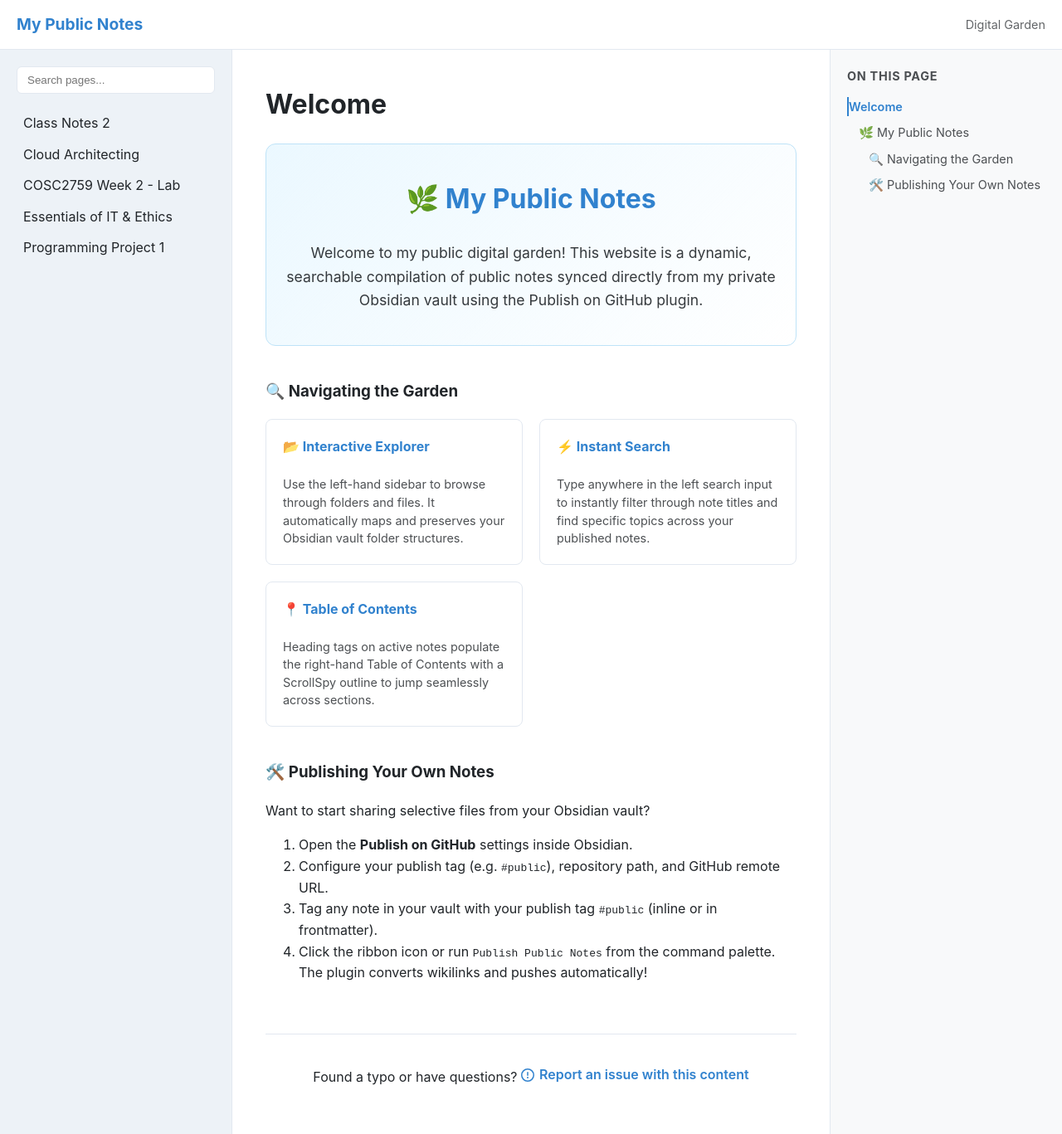
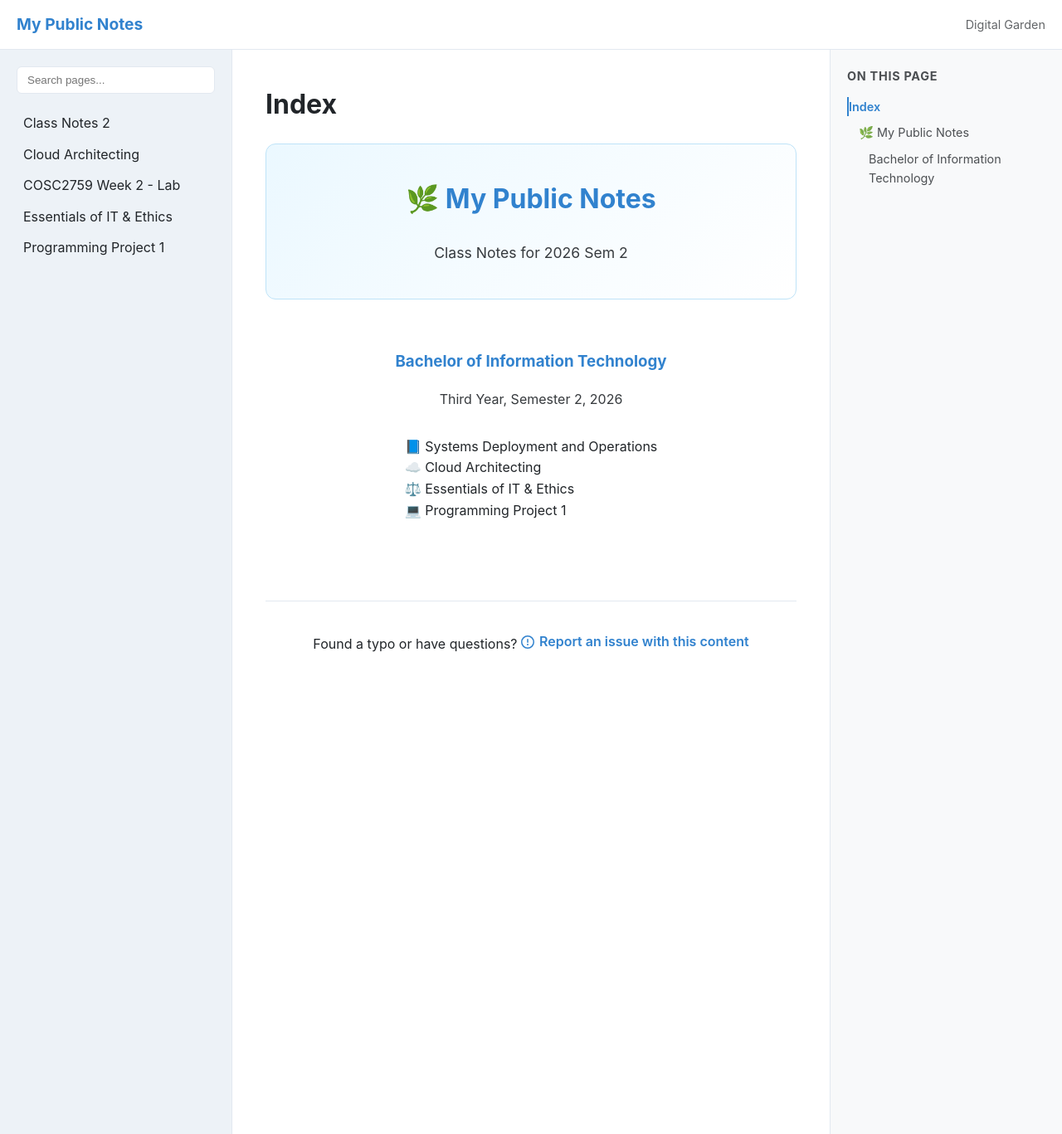
Before and after one commit to RajLogic/Notes-2026, a Jekyll site: the page built from index.md, in a window 1280 px wide and 1367 px high. Shown: the whole window at 83% size. Built offline with Jekyll 4.4.1, drawn with Linux system fonts in a browser that asks for light colours.

Commit message:
Publish [2026-07-29 22:58]: +0 ~1 -0
Detailed Site Changes:

Modified:
  - index.md

```diff
--- a/index.md
+++ b/index.md
@@ -1,42 +1,22 @@
 ---
-layout: default
-title: "Welcome"
+layout: "default"
+title: "Index"
 ---
 
 <div class="welcome-hero" style="padding: 40px 20px; text-align: center; background: linear-gradient(135deg, var(--badge-bg) 0%, transparent 100%); border-radius: 12px; margin-bottom: 40px; border: 1px solid var(--badge-border);">
   <h2 style="font-size: 2.0rem; margin-top: 0; color: var(--primary-color);">🌿 {{ site.title }}</h2>
   <p style="font-size: 1.1rem; opacity: 0.9; max-width: 600px; margin: 15px auto 0;">
-    Welcome to my public digital garden! This website is a dynamic, searchable compilation of public notes synced directly from my private Obsidian vault using the Publish on GitHub plugin.
+    Class Notes for 2026 Sem 2
   </p>
 </div>
 
-### 🔍 Navigating the Garden
-
-<div class="navigation-grid" style="display: grid; grid-template-columns: repeat(auto-fit, minmax(240px, 1fr)); gap: 20px; margin-bottom: 40px;">
-  <div class="nav-card" style="padding: 20px; border: 1px solid var(--border-color); border-radius: 8px; background: var(--content-bg);">
-    <h4 style="margin-top: 0; color: var(--primary-color);">📂 Interactive Explorer</h4>
-    <p style="font-size: 0.9rem; margin-bottom: 0; opacity: 0.8; line-height: 1.5;">
-      Use the left-hand sidebar to browse through folders and files. It automatically maps and preserves your Obsidian vault folder structures.
-    </p>
-  </div>
-  <div class="nav-card" style="padding: 20px; border: 1px solid var(--border-color); border-radius: 8px; background: var(--content-bg);">
-    <h4 style="margin-top: 0; color: var(--primary-color);">⚡ Instant Search</h4>
-    <p style="font-size: 0.9rem; margin-bottom: 0; opacity: 0.8; line-height: 1.5;">
-      Type anywhere in the left search input to instantly filter through note titles and find specific topics across your published notes.
-    </p>
-  </div>
-  <div class="nav-card" style="padding: 20px; border: 1px solid var(--border-color); border-radius: 8px; background: var(--content-bg);">
-    <h4 style="margin-top: 0; color: var(--primary-color);">📍 Table of Contents</h4>
-    <p style="font-size: 0.9rem; margin-bottom: 0; opacity: 0.8; line-height: 1.5;">
-      Heading tags on active notes populate the right-hand Table of Contents with a ScrollSpy outline to jump seamlessly across sections.
-    </p>
-  </div>
+<div class="education-info" style="padding: 20px; text-align: center; margin-bottom: 40px;">
+  <h3 style="margin-top: 0; color: var(--primary-color);">Bachelor of Information Technology</h3>
+  <p style="opacity: 0.9; margin: 5px 0 15px;">Third Year, Semester 2, 2026</p>
+  <ul style="list-style: none; padding: 0; display: inline-block; text-align: left;">
+    <li>📘 Systems Deployment and Operations</li>
+    <li>☁️ Cloud Architecting</li>
+    <li>⚖️ Essentials of IT & Ethics</li>
+    <li>💻 Programming Project 1</li>
+  </ul>
 </div>
-
-### 🛠️ Publishing Your Own Notes
-
-Want to start sharing selective files from your Obsidian vault?
-1. Open the **Publish on GitHub** settings inside Obsidian.
-2. Configure your publish tag (e.g. `{{ site.publish_tag }}`), repository path, and GitHub remote URL.
-3. Tag any note in your vault with your publish tag `{{ site.publish_tag }}` (inline or in frontmatter).
-4. Click the ribbon icon or run `Publish Public Notes` from the command palette. The plugin converts wikilinks and pushes automatically!
```
